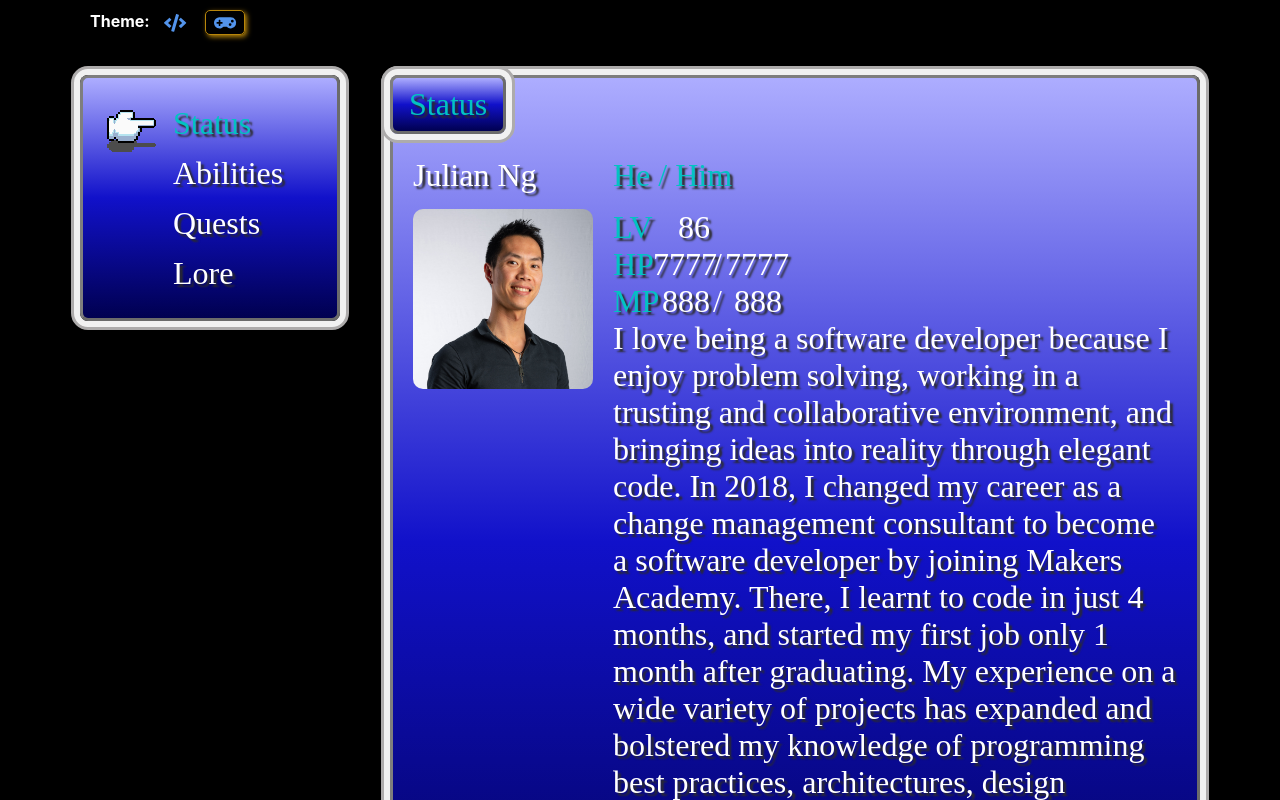
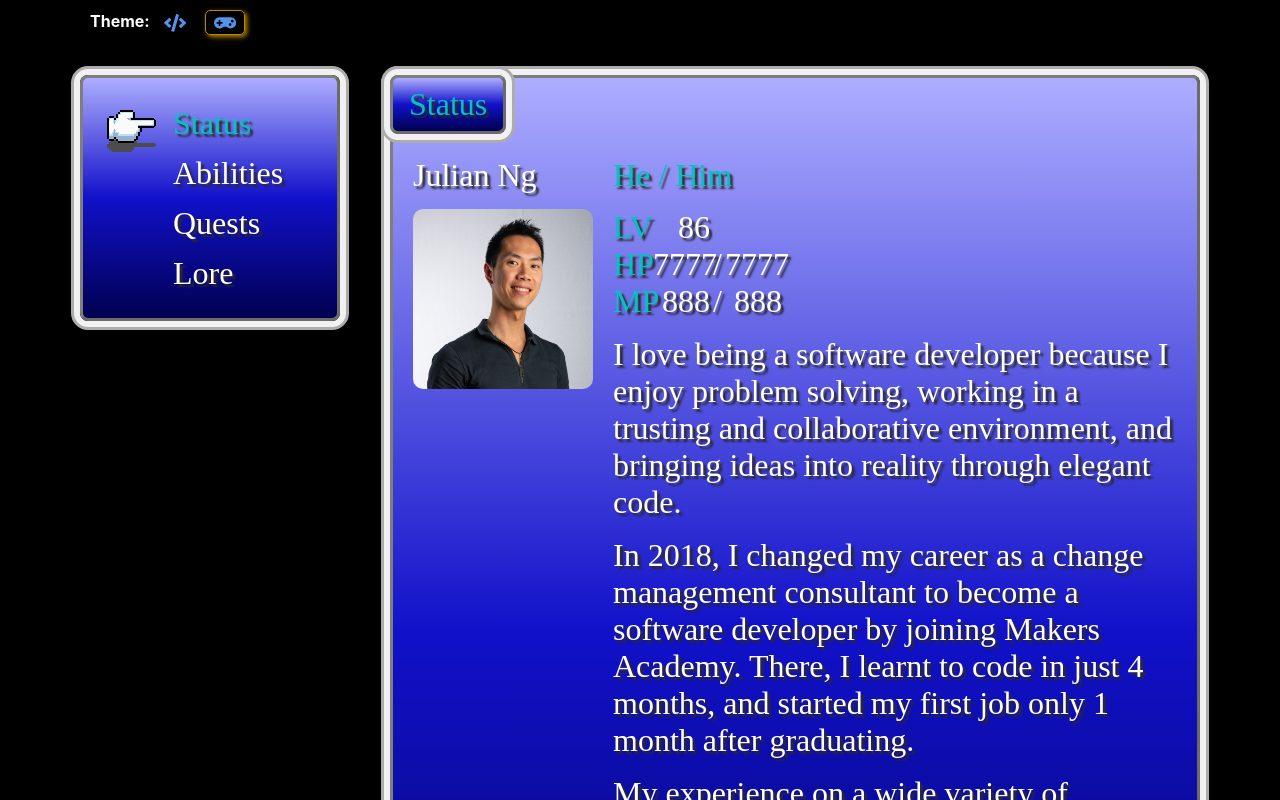
Before and after one commit to julesnuggy/cv, a React (Create React App) app: page /cv/ff-theme in a window 1280 px wide. Shown: the top 800 px of the page. Built offline with nearby package versions, Linux system fonts and the light colour scheme; a web font is replaced by a local one.

Commit message:
Update basic data

```diff
--- a/src/components/ff-theme/SectionBasic.tsx
+++ b/src/components/ff-theme/SectionBasic.tsx
@@ -1,4 +1,5 @@
 import React from 'react'
+import ReactMarkdown from 'react-markdown';
 
 import Section from './Section';
 import '../../styles/ff-theme/sectionBasic.scss';
@@ -31,7 +32,7 @@ const SectionBasic = ({ section, title, subtitle, avatar_src, stats, free_text }
             <BasicStatContainer title={stat.title} current={stat.current} max={stat.max} key={`${stat.title}-${idx}`} />
           ))}
         </div>
-        {free_text && <div className="basic-free-text">{free_text}</div>}
+        {free_text && <ReactMarkdown className="basic-free-text" source={free_text} />}
       </div>
     </Section>
   )
--- a/src/data/basicData.json
+++ b/src/data/basicData.json
@@ -17,7 +17,7 @@
       "max": 888
     }
   ],
-  "bio": "I love being a software developer because I enjoy problem solving, working in a trusting and collaborative\n      environment, and bringing ideas into reality through elegant code. In 2018, I changed my career as a change\n      management consultant to become a software developer by joining Makers Academy. There, I learnt to code in just 4\n      months, and started my first job only 1 month after graduating.\n      My experience on a wide variety of projects has expanded and bolstered my knowledge of programming best practices,\n      architectures, design patterns, and principles. I bring many skills from my consultancy background, including:\n      customer engagement, project management, workshop facilitation, business & data analytics, and ideation.\n",
+  "bio": "I love being a software developer because I enjoy problem solving, working in a trusting and collaborative environment, and bringing ideas into reality through elegant code.\n\nIn 2018, I changed my career as a change management consultant to become a software developer by joining Makers Academy. There, I learnt to code in just 4 months, and started my first job only 1 month after graduating.\n\nMy experience on a wide variety of projects has expanded and bolstered my knowledge of programming best practices, architectures, design patterns, and principles.\n\nI bring many skills from my consultancy background, including: customer engagement, project management, workshop facilitation, business & data analytics, and ideation.\n",
   "coreValues": [
     "Communication",
     "Open Mindedness",
--- a/src/styles/ff-theme/sectionBasic.scss
+++ b/src/styles/ff-theme/sectionBasic.scss
@@ -26,11 +26,6 @@
   }
 }
 
-.basic-free-text {
-  grid-area: free-text;
-  text-align: left;
-}
-
 .basic-container {
   display: grid;
   grid-template-columns: 200px auto;
@@ -43,6 +38,16 @@
   p {
     margin: 0
   }
+
+  .basic-free-text {
+    grid-area: free-text;
+    text-align: left;
+
+    p {
+      margin-top: 16px;
+    }
+  }
+
 }
 
 .basic-stat-title {
```
